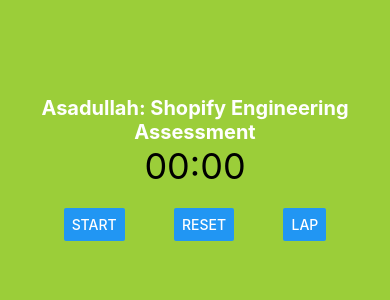
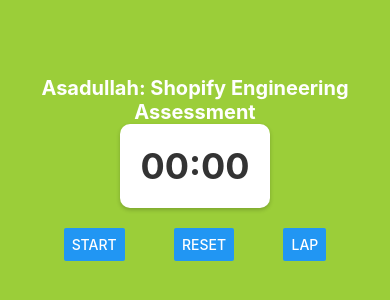
Before and after one commit to Shopify/eng-intern-assessment-react-native, a React Native app: screen / in a window 390 px wide. Shown: the part 244-544 px from the top of the page. Built offline with nearby package versions, Linux system fonts and the light colour scheme.

Commit message:
stopwatch container modify

```diff
--- a/src/StopWatch.tsx
+++ b/src/StopWatch.tsx
@@ -25,12 +25,24 @@ const formatTime = (time: number): string => {
 // Styles for the Stopwatch component
 const styles = StyleSheet.create({
   stopwatchContainer: {
+    backgroundColor: '#fff',
+    padding: 20,
+    borderRadius: 10,
     marginBottom: 20,
+    alignItems: 'center',
+    justifyContent: 'center',
+    shadowColor: '#000',
+    shadowOffset: { width: 0, height: 2 },
+    shadowOpacity: 0.2,
+    shadowRadius: 4,
+    elevation: 5,
   },    // Styles for the Stopwatch container
 
 
   stopwatchText: {
     fontSize: 36,
+    fontWeight: 'bold',
+    color: '#333',
   },    // Styles for the Stopwatch Text
 });
 
```
